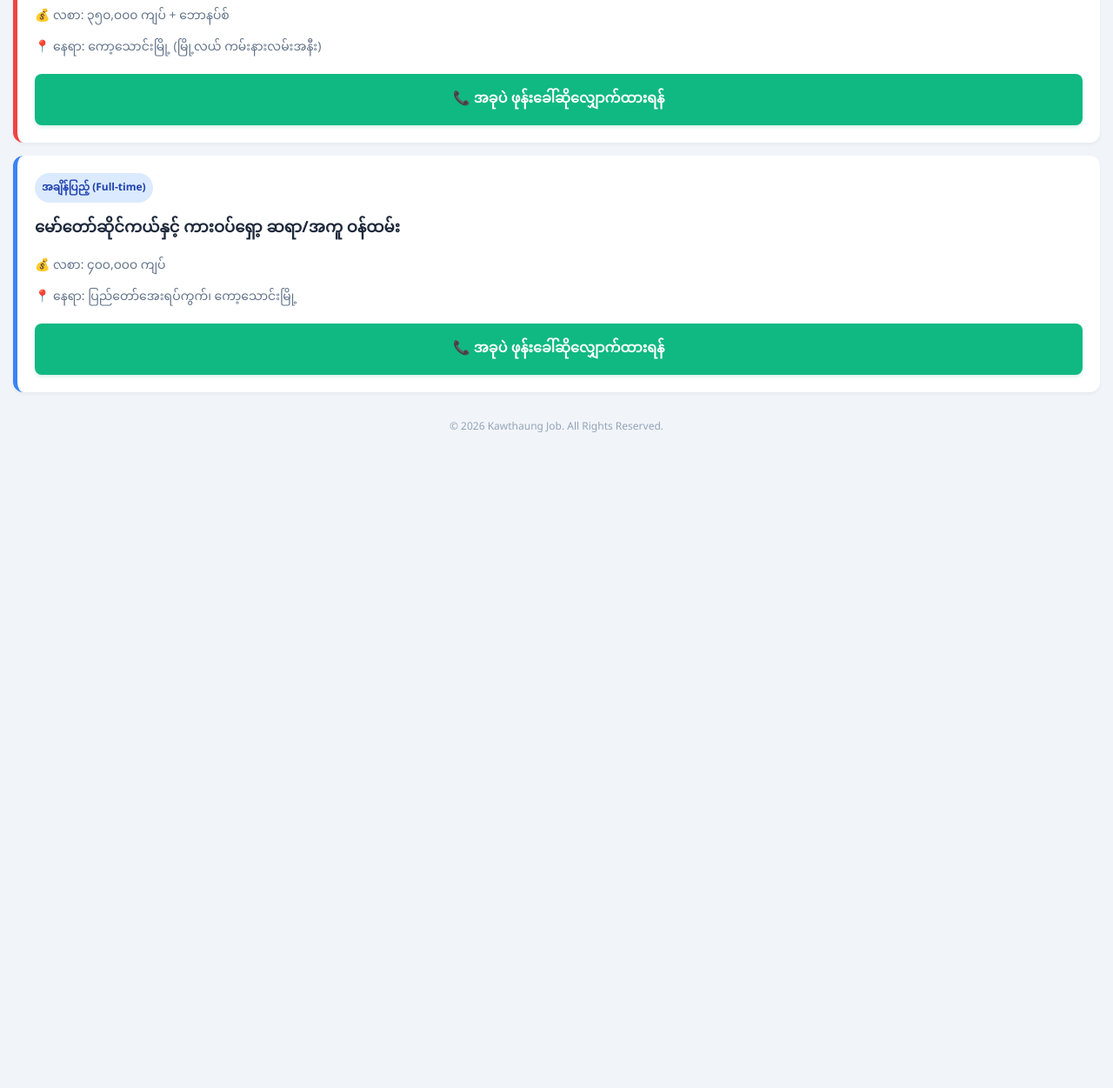
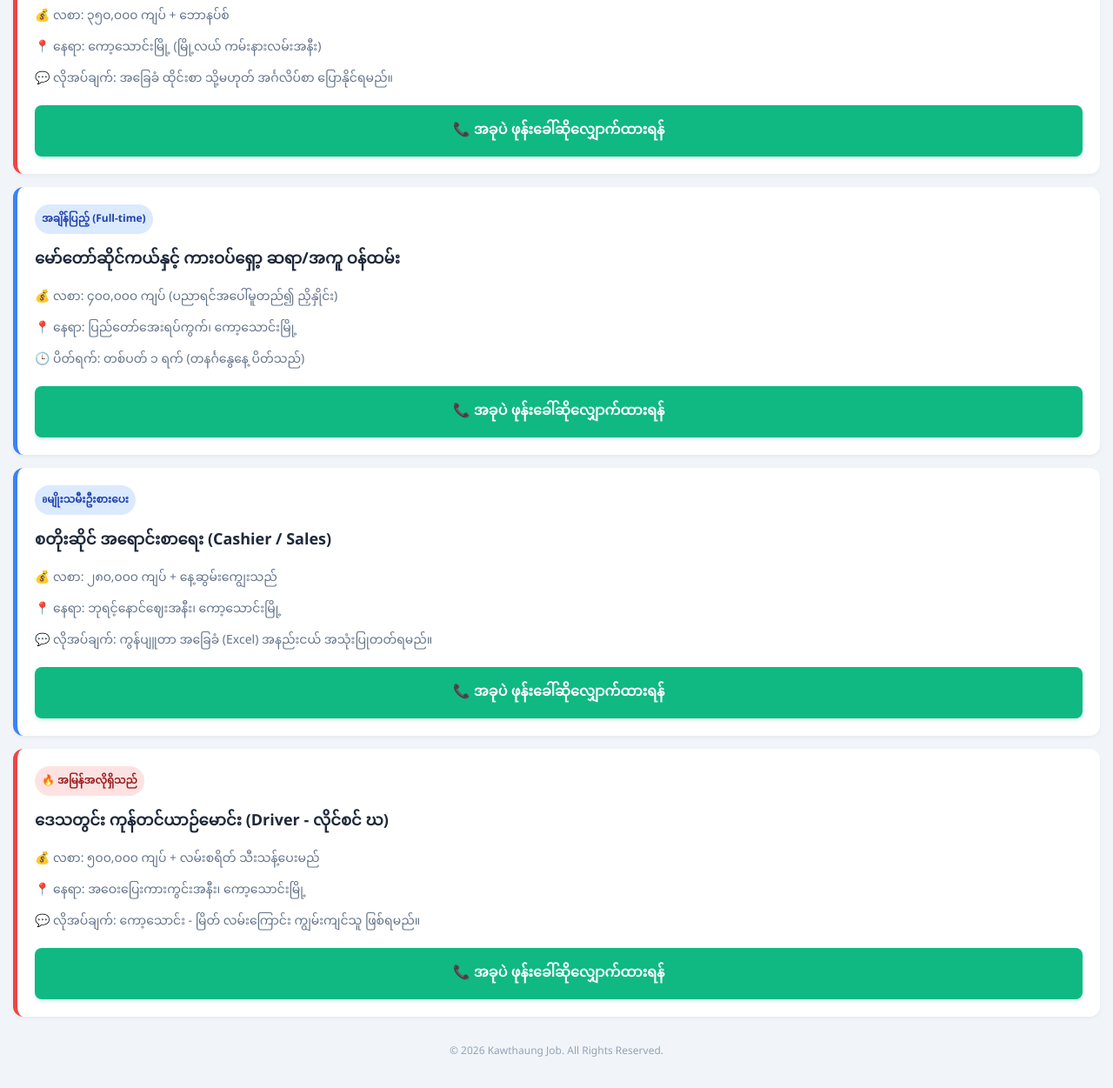
Before and after one commit to synt000/kawthaungjob, a plain HTML site: page index.html in a window 1280 px wide. Shown: the part 392-1643 px from the top of the page at 87% size. Before the commit the page ends 925 px from the top, so only its background shows below. Drawn offline with Linux system fonts and the light colour scheme.

Commit message:
update 4 jobs with corrected adsterra script format

```diff
--- a/index.html
+++ b/index.html
@@ -41,24 +41,48 @@
                 'params' : {}
             };
         </script>
-        <script type="text/javascript" src="//://highperformanceformat.com"></script>
+        <script type="text/javascript" src="//://highperformancegate.com"></script>
     </div>
 
     <div class="job-list">
+        <!-- အလုပ် ၁ -->
         <div class="job-card urgent">
             <span class="job-badge urgent-tag">🔥 အမြန်အလိုရှိသည်</span>
             <div class="job-title">ဟိုတယ် ဧည့်ကြိုဝန်ထမ်း (Receptionist - Male/Female)</div>
             <div class="job-info">💰 လစာ: ၃၅၀,၀၀၀ ကျပ် + ဘောနပ်စ်</div>
             <div class="job-info">📍 နေရာ: ကော့သောင်းမြို့ (မြို့လယ် ကမ်းနားလမ်းအနီး)</div>
+            <div class="job-info">💬 လိုအပ်ချက်: အခြေခံ ထိုင်းစာ သို့မဟုတ် အင်္ဂလိပ်စာ ပြောနိုင်ရမည်။</div>
             <a href="tel:09422001122" class="apply-btn">📞 အခုပဲ ဖုန်းခေါ်ဆိုလျှောက်ထားရန်</a>
         </div>
 
+        <!-- အလုပ် ၂ -->
         <div class="job-card">
             <span class="job-badge">အချိန်ပြည့် (Full-time)</span>
             <div class="job-title">မော်တော်ဆိုင်ကယ်နှင့် ကားဝပ်ရှော့ ဆရာ/အကူ ဝန်ထမ်း</div>
-            <div class="job-info">💰 လစာ: ၄၀၀,၀၀၀ ကျပ်</div>
+            <div class="job-info">💰 လစာ: ၄၀၀,၀၀၀ ကျပ် (ပညာရင်အပေါ်မူတည်၍ ညှိနှိုင်း)</div>
             <div class="job-info">📍 နေရာ: ပြည်တော်အေးရပ်ကွက်၊ ကော့သောင်းမြို့</div>
+            <div class="job-info">🕒 ပိတ်ရက်: တစ်ပတ် ၁ ရက် (တနင်္ဂနွေနေ့ ပိတ်သည်)</div>
             <a href="tel:09250112233" class="apply-btn">📞 အခုပဲ ဖုန်းခေါ်ဆိုလျှောက်ထားရန်</a>
+        </div>
+
+        <!-- အလုပ် ၃ -->
+        <div class="job-card">
+            <span class="job-badge">อမျိုးသမီးဦးစားပေး</span>
+            <div class="job-title">စတိုးဆိုင် အရောင်းစာရေး (Cashier / Sales)</div>
+            <div class="job-info">💰 လစာ: ၂၈၀,၀၀၀ ကျပ် + နေ့ဆွမ်းကျွေးသည်</div>
+            <div class="job-info">📍 နေရာ: ဘုရင့်နောင်ဈေးအနီး၊ ကော့သောင်းမြို့</div>
+            <div class="job-info">💬 လိုအပ်ချက်: ကွန်ပျူတာ အခြေခံ (Excel) အနည်းငယ် အသုံးပြုတတ်ရမည်။</div>
+            <a href="tel:09790123456" class="apply-btn">📞 အခုပဲ ဖုန်းခေါ်ဆိုလျှောက်ထားရန်</a>
+        </div>
+
+        <!-- အလုပ် ၄ -->
+        <div class="job-card urgent">
+            <span class="job-badge urgent-tag">🔥 အမြန်အလိုရှိသည်</span>
+            <div class="job-title">ဒေသတွင်း ကုန်တင်ယာဉ်မောင်း (Driver - လိုင်စင် ဃ)</div>
+            <div class="job-info">💰 လစာ: ၅၀၀,၀၀၀ ကျပ် + လမ်းစရိတ် သီးသန့်ပေးမည်</div>
+            <div class="job-info">📍 နေရာ: အဝေးပြေးကားကွင်းအနီး၊ ကော့သောင်းမြို့</div>
+            <div class="job-info">💬 လိုအပ်ချက်: ကော့သောင်း - မြိတ် လမ်းကြောင်း ကျွမ်းကျင်သူ ဖြစ်ရမည်။</div>
+            <a href="tel:09960556677" class="apply-btn">📞 အခုပဲ ဖုန်းခေါ်ဆိုလျှောက်ထားရန်</a>
         </div>
     </div>
 
```
